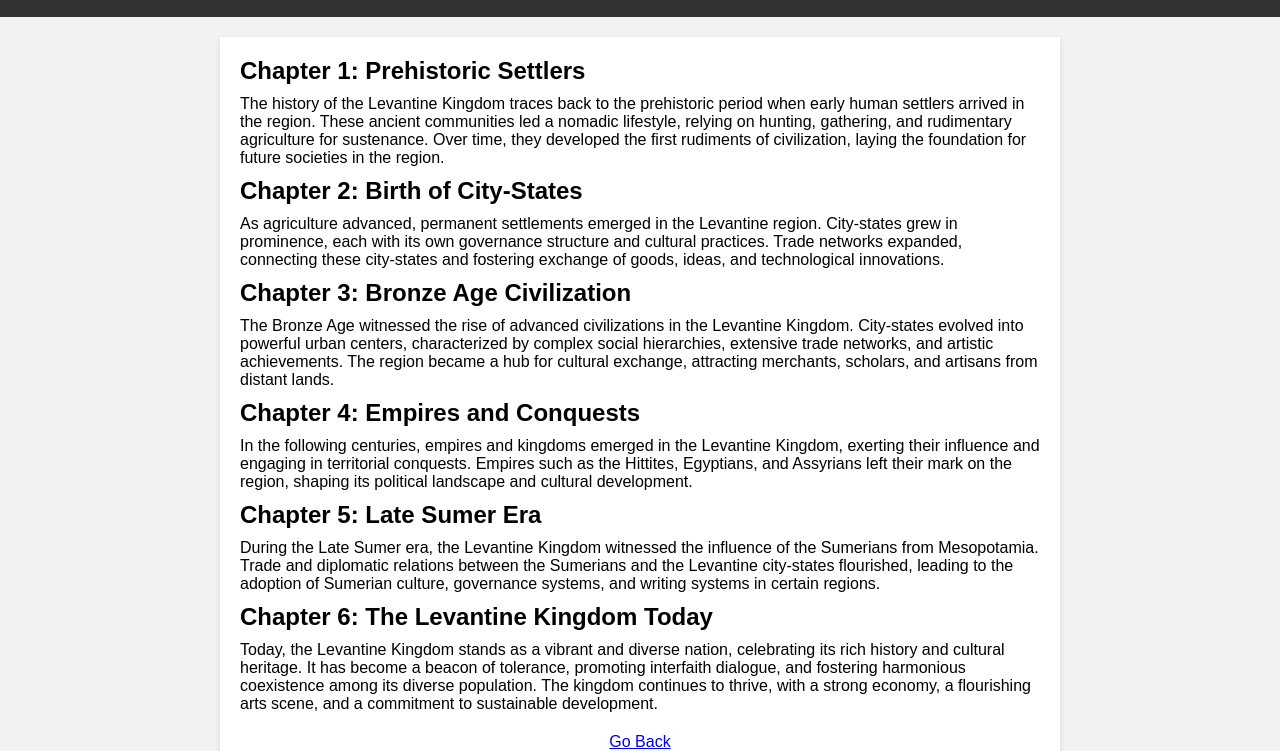
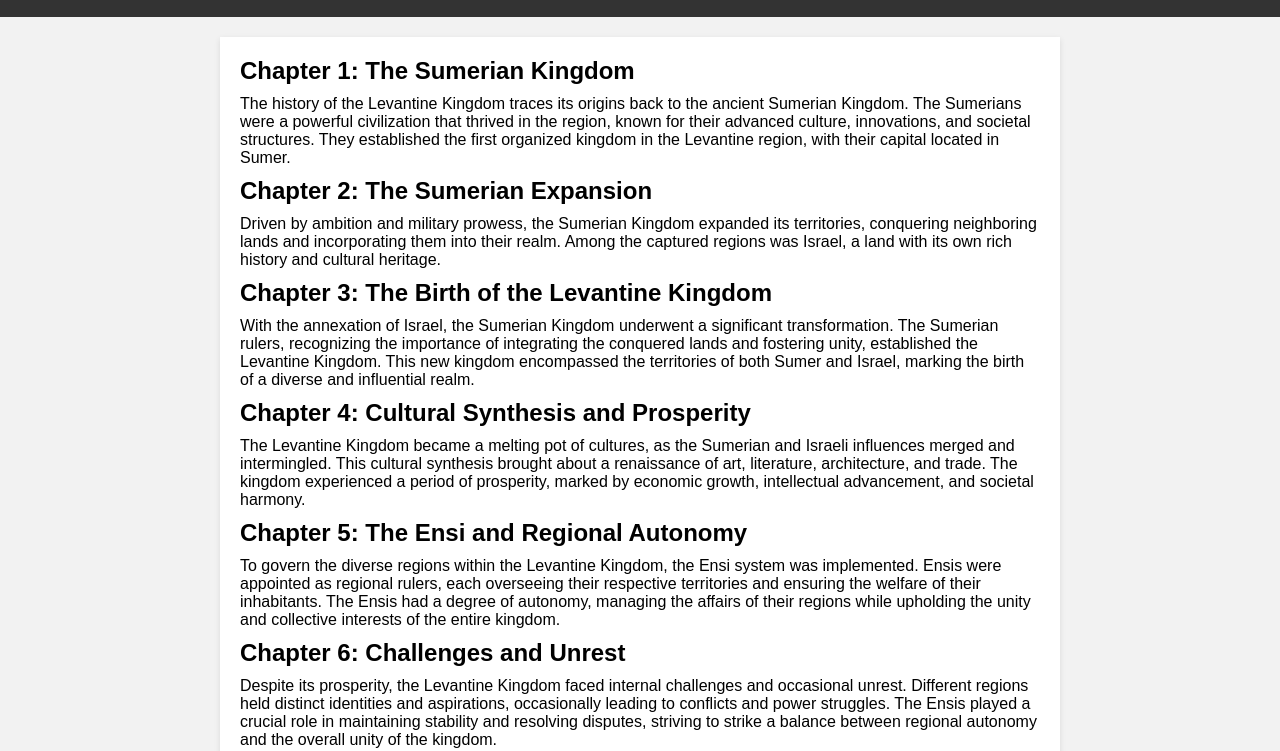
Before and after one commit to LevantineKingdom/Levantine.github.io, a plain HTML site: page history.html in a window 1280 px wide. Shown: the part 51-802 px from the top of the page. Drawn offline with Linux system fonts and the light colour scheme.

Commit message:
Update history.html

```diff
--- a/history.html
+++ b/history.html
@@ -62,26 +62,32 @@
     <h1>The Levantine Kingdom - History</h1>
   </header>
   <main>
-    <h1>Chapter 1: Prehistoric Settlers</h1>
-    <p>The history of the Levantine Kingdom traces back to the prehistoric period when early human settlers arrived in the region. These ancient communities led a nomadic lifestyle, relying on hunting, gathering, and rudimentary agriculture for sustenance. Over time, they developed the first rudiments of civilization, laying the foundation for future societies in the region.</p>
+    <h1>Chapter 1: The Sumerian Kingdom</h1>
+    <p>The history of the Levantine Kingdom traces its origins back to the ancient Sumerian Kingdom. The Sumerians were a powerful civilization that thrived in the region, known for their advanced culture, innovations, and societal structures. They established the first organized kingdom in the Levantine region, with their capital located in Sumer.</p>
 
-    <h1>Chapter 2: Birth of City-States</h1>
-    <p>As agriculture advanced, permanent settlements emerged in the Levantine region. City-states grew in prominence, each with its own governance structure and cultural practices. Trade networks expanded, connecting these city-states and fostering exchange of goods, ideas, and technological innovations.</p>
+    <h1>Chapter 2: The Sumerian Expansion</h1>
+    <p>Driven by ambition and military prowess, the Sumerian Kingdom expanded its territories, conquering neighboring lands and incorporating them into their realm. Among the captured regions was Israel, a land with its own rich history and cultural heritage.</p>
 
-    <h1>Chapter 3: Bronze Age Civilization</h1>
-    <p>The Bronze Age witnessed the rise of advanced civilizations in the Levantine Kingdom. City-states evolved into powerful urban centers, characterized by complex social hierarchies, extensive trade networks, and artistic achievements. The region became a hub for cultural exchange, attracting merchants, scholars, and artisans from distant lands.</p>
+    <h1>Chapter 3: The Birth of the Levantine Kingdom</h1>
+    <p>With the annexation of Israel, the Sumerian Kingdom underwent a significant transformation. The Sumerian rulers, recognizing the importance of integrating the conquered lands and fostering unity, established the Levantine Kingdom. This new kingdom encompassed the territories of both Sumer and Israel, marking the birth of a diverse and influential realm.</p>
 
-    <h1>Chapter 4: Empires and Conquests</h1>
-    <p>In the following centuries, empires and kingdoms emerged in the Levantine Kingdom, exerting their influence and engaging in territorial conquests. Empires such as the Hittites, Egyptians, and Assyrians left their mark on the region, shaping its political landscape and cultural development.</p>
+    <h1>Chapter 4: Cultural Synthesis and Prosperity</h1>
+    <p>The Levantine Kingdom became a melting pot of cultures, as the Sumerian and Israeli influences merged and intermingled. This cultural synthesis brought about a renaissance of art, literature, architecture, and trade. The kingdom experienced a period of prosperity, marked by economic growth, intellectual advancement, and societal harmony.</p>
 
-    <h1>Chapter 5: Late Sumer Era</h1>
-    <p>During the Late Sumer era, the Levantine Kingdom witnessed the influence of the Sumerians from Mesopotamia. Trade and diplomatic relations between the Sumerians and the Levantine city-states flourished, leading to the adoption of Sumerian culture, governance systems, and writing systems in certain regions.</p>
+    <h1>Chapter 5: The Ensi and Regional Autonomy</h1>
+    <p>To govern the diverse regions within the Levantine Kingdom, the Ensi system was implemented. Ensis were appointed as regional rulers, each overseeing their respective territories and ensuring the welfare of their inhabitants. The Ensis had a degree of autonomy, managing the affairs of their regions while upholding the unity and collective interests of the entire kingdom.</p>
 
-    <h1>Chapter 6: The Levantine Kingdom Today</h1>
-    <p>Today, the Levantine Kingdom stands as a vibrant and diverse nation, celebrating its rich history and cultural heritage. It has become a beacon of tolerance, promoting interfaith dialogue, and fostering harmonious coexistence among its diverse population. The kingdom continues to thrive, with a strong economy, a flourishing arts scene, and a commitment to sustainable development.</p>
+    <h1>Chapter 6: Challenges and Unrest</h1>
+    <p>Despite its prosperity, the Levantine Kingdom faced internal challenges and occasional unrest. Different regions held distinct identities and aspirations, occasionally leading to conflicts and power struggles. The Ensis played a crucial role in maintaining stability and resolving disputes, striving to strike a balance between regional autonomy and the overall unity of the kingdom.</p>
+
+    <h1>Chapter 7: Cultural Renaissance</h1>
+    <p>During this period, the Levantine Kingdom witnessed a resurgence of cultural and intellectual pursuits. Artists, philosophers, and scholars from all corners of the kingdom contributed to a vibrant intellectual landscape, exchanging ideas and pushing the boundaries of knowledge. The Levantine Kingdom became a beacon of enlightenment, attracting scholars and seekers of wisdom from far and wide.</p>
+
+    <h1>Chapter 8: The Levantine Kingdom Today</h1>
+    <p>Over the centuries, the Levantine Kingdom has evolved and adapted to changing times. It has weathered numerous challenges, fostering unity, and preserving its diverse cultural heritage. The Ensis continue to lead their respective regions, working collaboratively to ensure the well-being and progress of the entire kingdom. The Levantine Kingdom embraces modernity while preserving its ancient traditions, creating a harmonious balance between the past and the present.</p>
 
     <div class="goback-button">
-      <a href="index.html">Go Back</a>
+      <a href="philosophy.html">Go Back</a>
     </div>
   </main>
 </body>
```
